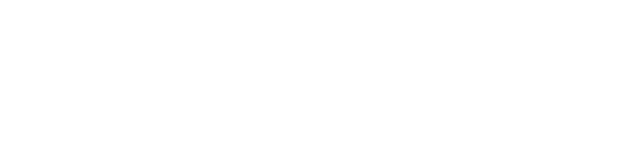
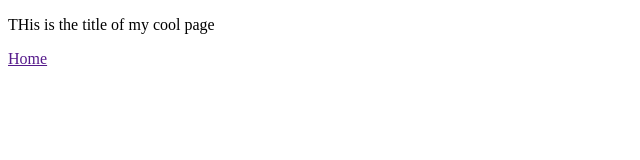
Before and after one commit to marley-charley/project1, a plain HTML site: page index.html in a window 1280 px wide. Shown: the whole page, without its empty margins (0-640 px from the left). Drawn offline with Linux system fonts and the light colour scheme.

Commit message:
setup header

```diff
--- a/index.html
+++ b/index.html
@@ -7,6 +7,11 @@
     <title>Git collab lesson</title>
 </head>
 <body>
-
+    <header>
+        <p>THis is the title of my cool page</p>
+        <div class="navigation">
+            <a href="">Home</a>
+        </div>
+    </header>
 </body>
 </html>
```
